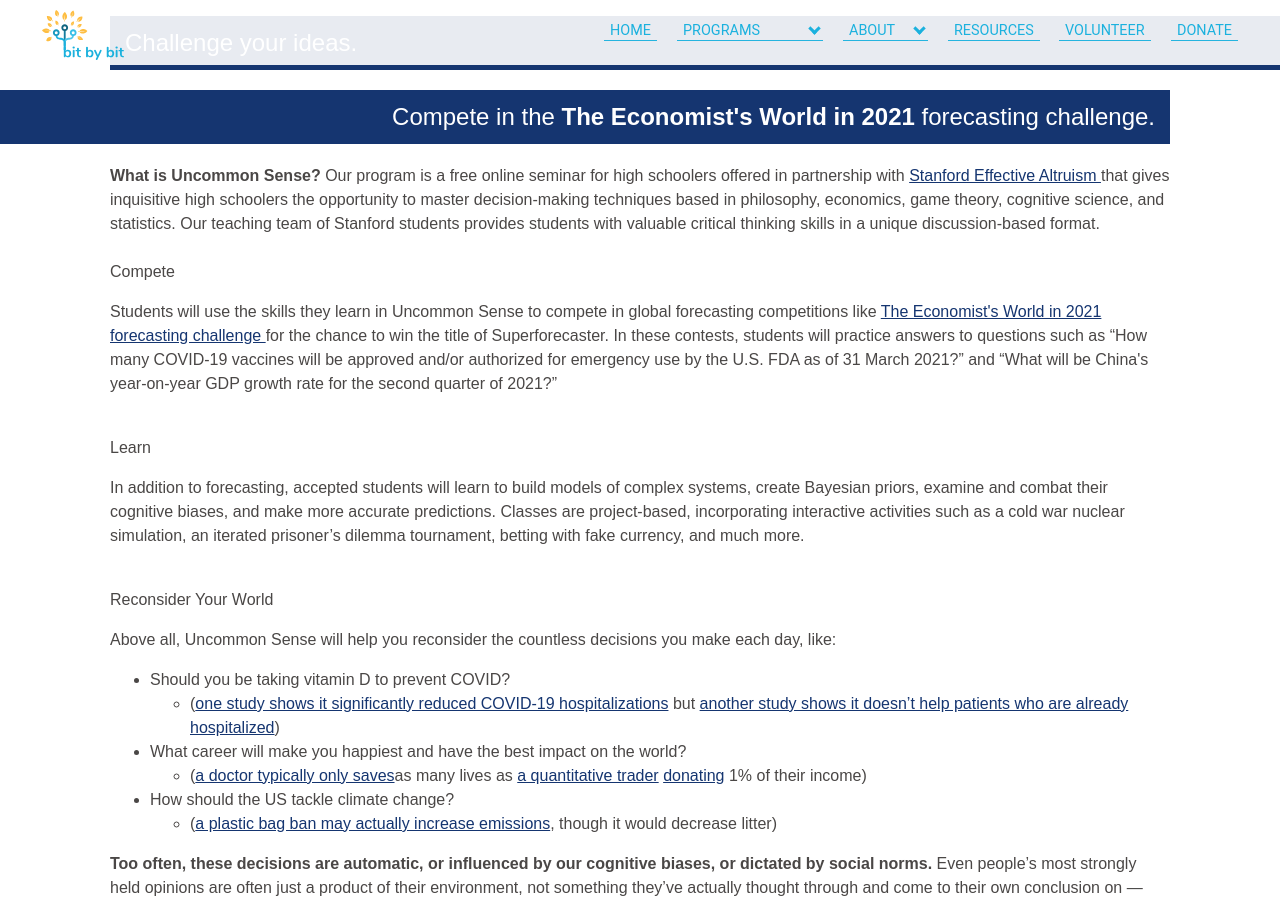
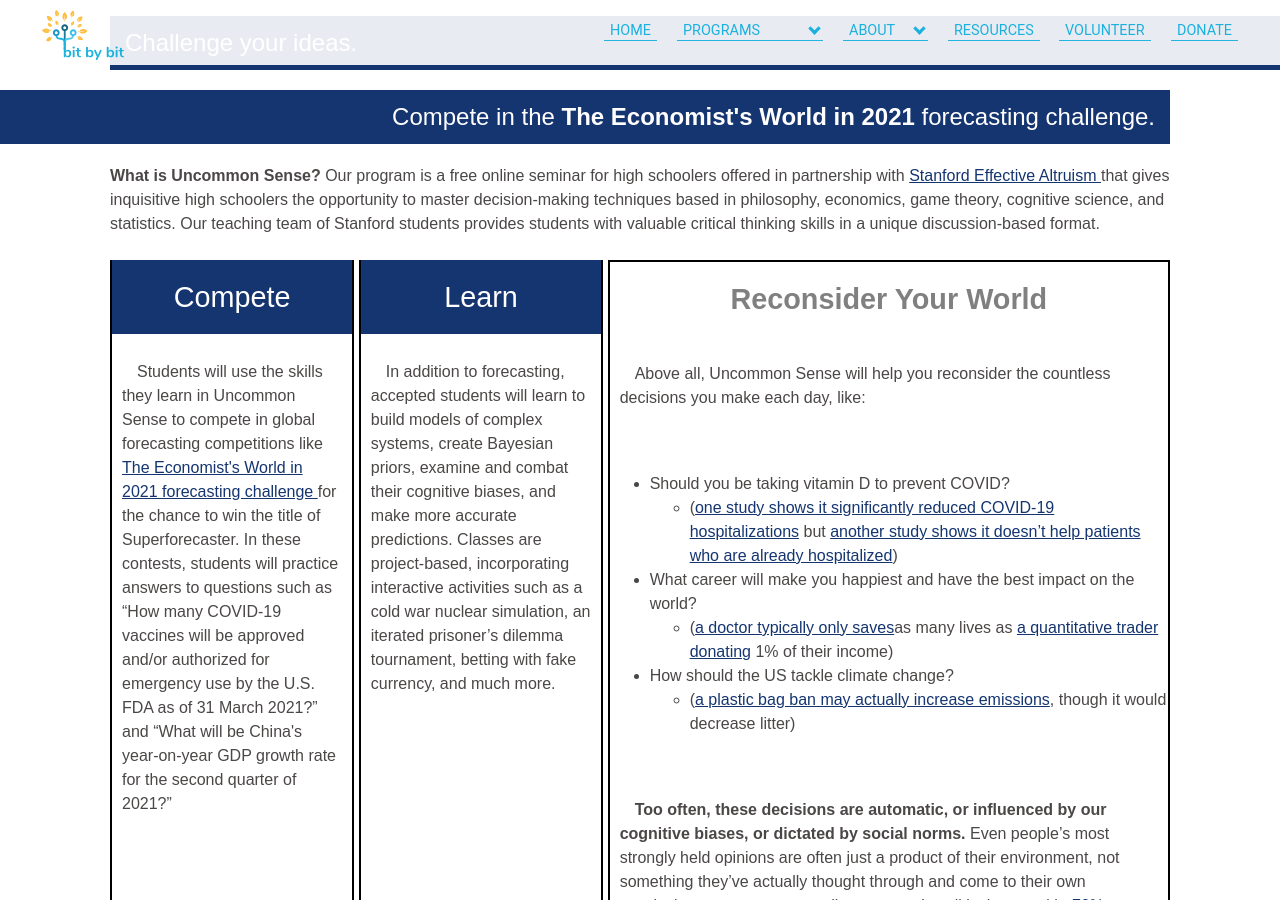
Before and after one commit to bit-by-bit-coding/bxb-website, a Jekyll site: the page built from uncommonsense.html, in a window 1280 px wide and 900 px high, scrolled down 607 px. Built offline with Jekyll 4.4.1, drawn with Linux system fonts in a browser that asks for light colours; nearby versions of some CDN libraries; some web fonts are replaced.

Commit message:
Update programdetails.scss
The meat and bones of the Uncommon Sense restructuring

```diff
--- a/styles/programdetails.scss
+++ b/styles/programdetails.scss
@@ -128,6 +128,49 @@
   }
 }
 
+section.main {
+  display: flex;
+  flex-wrap: wrap;
+  .comp {
+    flex-grow: 1;
+  }
+  .educate{
+    flex-grow: 1;
+  }
+  .ponder {
+    flex-grow: 1;
+  }
+  .ponder, .educate, .comp {
+    border: 2px black solid;
+    border-style: none solid solid solid;
+    p {
+      padding: 10px;
+      text-indent: 15px;
+    }
+  }
+  header {
+    text-align: center;
+    padding: 25px;
+    background-color: $dark;
+    color: #fff;
+    font-size: 1.8em;
+    margin: 0px;
+  }
+  @media (min-width: 860px) {
+    .educate, .comp {
+      width: 18%;
+    }
+    .ponder{
+      width: 48%;
+      border-style: solid;
+      header {
+        background-color: #fff;
+        color: gray;
+        font-weight: bold;
+      }
+    }
+  }
+}
 section.faqs {
   summary {
     font-size: 1.2em;
```
